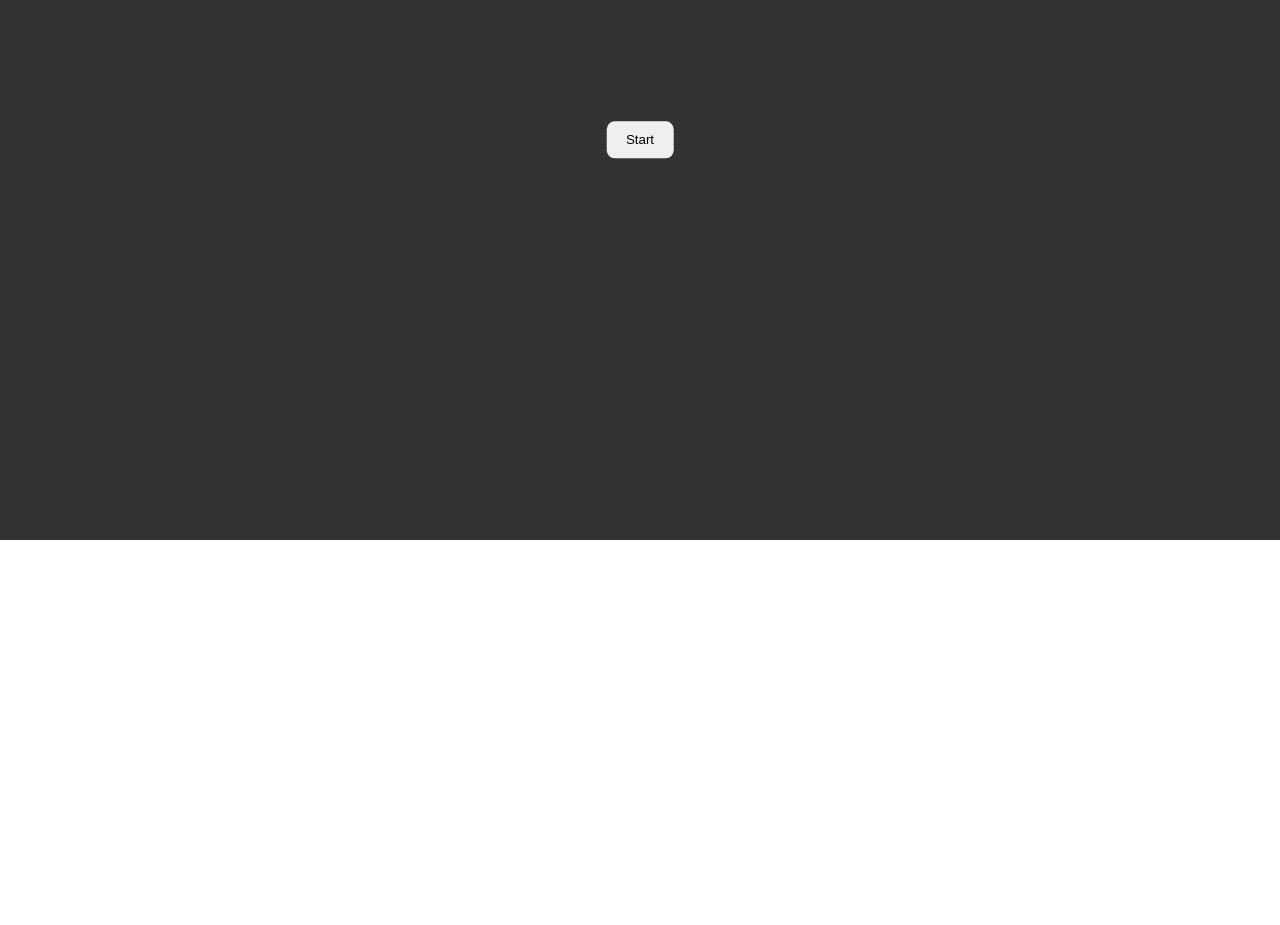
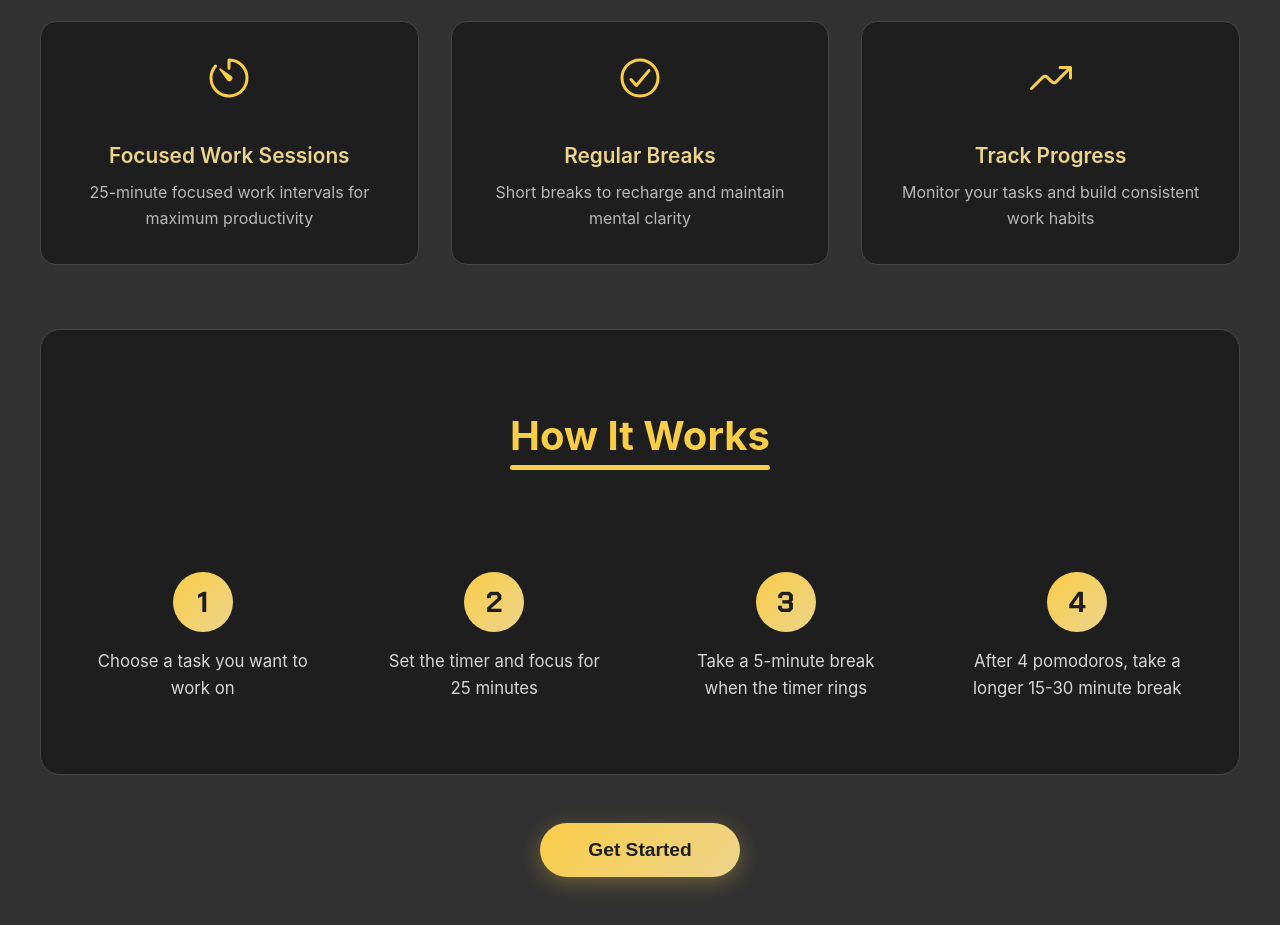
Before and after one commit to rahulk31/pomodoro, a React (Vite) app: page / in a window 1280 px wide. Shown: the part 260-1185 px from the top of the page. Before the commit the page ends 800 px from the top, so only its background shows below. Built offline with nearby package versions, Linux system fonts and the light colour scheme.

Commit message:
feat: update homepage

```diff
--- a/src/pages/Home/HomePage.jsx
+++ b/src/pages/Home/HomePage.jsx
@@ -1,14 +1,72 @@
 import React from "react";
 import "./homepage.css";
 import { Link } from "react-router-dom";
+import {
+  IoTimerOutline,
+  IoCheckmarkCircleOutline,
+  IoTrendingUpOutline,
+} from "react-icons/io5";
 
 const HomePage = () => {
   return (
     <>
       <div className="main-home">
-        <Link to="/tasks">
-          <button className="btn-home">Start</button>
-        </Link>
+        <div className="hero-section">
+          <div className="hero-content">
+            <h1 className="hero-title">
+              Pomodoro Timer <span className="emoji">🍅</span>
+            </h1>
+            <p className="hero-subtitle">
+              Boost your productivity with the proven time management technique
+            </p>
+
+            <div className="features-grid">
+              <div className="feature-card">
+                <IoTimerOutline className="feature-icon" />
+                <h3>Focused Work Sessions</h3>
+                <p>25-minute focused work intervals for maximum productivity</p>
+              </div>
+
+              <div className="feature-card">
+                <IoCheckmarkCircleOutline className="feature-icon" />
+                <h3>Regular Breaks</h3>
+                <p>Short breaks to recharge and maintain mental clarity</p>
+              </div>
+
+              <div className="feature-card">
+                <IoTrendingUpOutline className="feature-icon" />
+                <h3>Track Progress</h3>
+                <p>Monitor your tasks and build consistent work habits</p>
+              </div>
+            </div>
+
+            <div className="how-it-works">
+              <h2>How It Works</h2>
+              <div className="steps">
+                <div className="step">
+                  <span className="step-number">1</span>
+                  <p>Choose a task you want to work on</p>
+                </div>
+                <div className="step">
+                  <span className="step-number">2</span>
+                  <p>Set the timer and focus for 25 minutes</p>
+                </div>
+                <div className="step">
+                  <span className="step-number">3</span>
+                  <p>Take a 5-minute break when the timer rings</p>
+                </div>
+                <div className="step">
+                  <span className="step-number">4</span>
+                  <p>After 4 pomodoros, take a longer 15-30 minute break</p>
+                </div>
+              </div>
+            </div>
+
+            <Link to="/tasks" className="cta-link">
+              <button className="btn-home">Get Started</button>
+            </Link>
+          </div>
+        </div>
       </div>
     </>
   );
--- a/src/pages/Home/homepage.css
+++ b/src/pages/Home/homepage.css
@@ -1,15 +1,223 @@
 .main-home {
   width: 100vw;
-  height: 100vh;
+  min-height: 100vh;
+  background-color: #323232;
+  color: #fff;
+  overflow-x: hidden;
+}
+
+.hero-section {
+  max-width: 1200px;
+  margin: 0 auto;
+  padding: 3rem 2rem;
+}
+
+.hero-content {
+  text-align: center;
+}
+
+.hero-title {
+  font-size: 4rem;
+  font-family: "Chakra Petch", sans-serif;
+  color: #facd47;
+  margin-bottom: 1rem;
+  font-weight: 700;
+  letter-spacing: -1px;
+}
+
+.hero-title .emoji {
+  display: inline-block;
+  animation: bounce 2s infinite;
+}
+
+@keyframes bounce {
+  0%,
+  100% {
+    transform: translateY(0);
+  }
+  50% {
+    transform: translateY(-10px);
+  }
+}
+
+.hero-subtitle {
+  font-size: 1.4rem;
+  color: #d6d6d6;
+  margin-bottom: 4rem;
+  font-weight: 300;
+}
+
+.features-grid {
+  display: grid;
+  grid-template-columns: repeat(auto-fit, minmax(280px, 1fr));
+  gap: 2rem;
+  margin-bottom: 4rem;
+}
+
+.feature-card {
+  background-color: #1e1e1e;
+  padding: 2rem;
+  border-radius: 1rem;
+  border: 1px solid #464545;
+  transition: all 0.3s ease;
+}
+
+.feature-card:hover {
+  transform: translateY(-5px);
+  box-shadow: 0 10px 30px rgba(250, 205, 71, 0.2);
+  border-color: #facd47;
+}
+
+.feature-icon {
+  font-size: 3rem;
+  color: #facd47;
+  margin-bottom: 1rem;
+}
+
+.feature-card h3 {
+  color: #ecd48c;
+  font-size: 1.3rem;
+  margin-bottom: 0.8rem;
+  font-weight: 600;
+}
+
+.feature-card p {
+  color: #b8b8b8;
+  line-height: 1.6;
+  font-size: 1rem;
+}
+
+.how-it-works {
+  background-color: #1e1e1e;
+  padding: 3rem 2rem;
+  border-radius: 1.25rem;
+  margin-bottom: 3rem;
+  border: 1px solid #464545;
+}
+
+.how-it-works h2 {
+  font-size: 2.5rem;
+  color: #facd47;
+  margin-bottom: 2.5rem;
   position: relative;
-  background-color: #333;
+  display: inline-block;
 }
+
+.how-it-works h2::after {
+  content: "";
+  width: 100%;
+  height: 0.3rem;
+  border-radius: 5px;
+  position: absolute;
+  left: 0;
+  bottom: -10px;
+  background-color: #facd47;
+}
+
+.steps {
+  display: grid;
+  grid-template-columns: repeat(auto-fit, minmax(250px, 1fr));
+  gap: 2rem;
+  margin-top: 3rem;
+}
+
+.step {
+  display: flex;
+  flex-direction: column;
+  align-items: center;
+  text-align: center;
+  padding: 1.5rem;
+}
+
+.step-number {
+  width: 60px;
+  height: 60px;
+  border-radius: 50%;
+  background: linear-gradient(135deg, #facd47, #ecd48c);
+  color: #1e1e1e;
+  display: flex;
+  align-items: center;
+  justify-content: center;
+  font-size: 1.8rem;
+  font-weight: bold;
+  margin-bottom: 1rem;
+  font-family: "Chakra Petch", sans-serif;
+}
+
+.step p {
+  color: #d6d6d6;
+  line-height: 1.6;
+  font-size: 1.05rem;
+}
+
+.cta-link {
+  text-decoration: none;
+}
+
 .btn-home {
-  position: absolute;
-  top: 50%;
-  left: 50%;
-  transform: translate(-50%, -50%);
-  padding: 0.7rem 1.2rem;
-  border-radius: 8px;
+  padding: 1rem 3rem;
+  border-radius: 50px;
   border: none;
+  background: linear-gradient(135deg, #facd47, #ecd48c);
+  color: #1e1e1e;
+  font-size: 1.2rem;
+  font-weight: 600;
+  cursor: pointer;
+  transition: all 0.3s ease;
+  box-shadow: 0 5px 20px rgba(250, 205, 71, 0.3);
 }
+
+.btn-home:hover {
+  transform: translateY(-3px);
+  box-shadow: 0 8px 30px rgba(250, 205, 71, 0.5);
+  background: linear-gradient(135deg, #ecd48c, #facd47);
+}
+
+.btn-home:active {
+  transform: translateY(-1px);
+}
+
+/* Responsive Design */
+@media screen and (max-width: 768px) {
+  .hero-title {
+    font-size: 2.5rem;
+  }
+
+  .hero-subtitle {
+    font-size: 1.1rem;
+    margin-bottom: 2rem;
+  }
+
+  .features-grid {
+    grid-template-columns: 1fr;
+    gap: 1.5rem;
+  }
+
+  .how-it-works {
+    padding: 2rem 1rem;
+  }
+
+  .how-it-works h2 {
+    font-size: 2rem;
+  }
+
+  .steps {
+    grid-template-columns: 1fr;
+    gap: 1.5rem;
+  }
+
+  .btn-home {
+    padding: 0.8rem 2rem;
+    font-size: 1rem;
+  }
+}
+
+@media screen and (max-width: 480px) {
+  .hero-title {
+    font-size: 2rem;
+  }
+
+  .hero-section {
+    padding: 2rem 1rem;
+  }
+}
```
